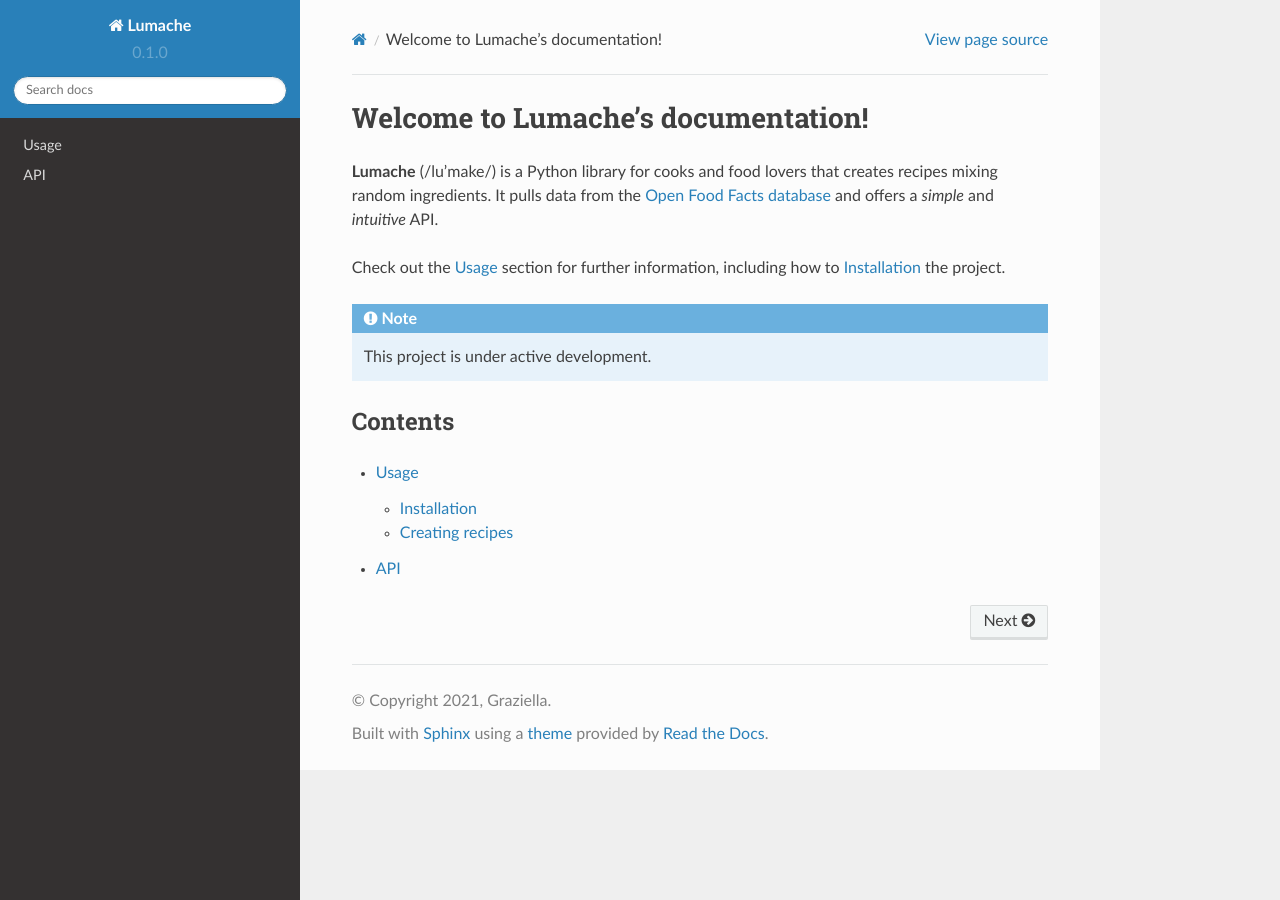
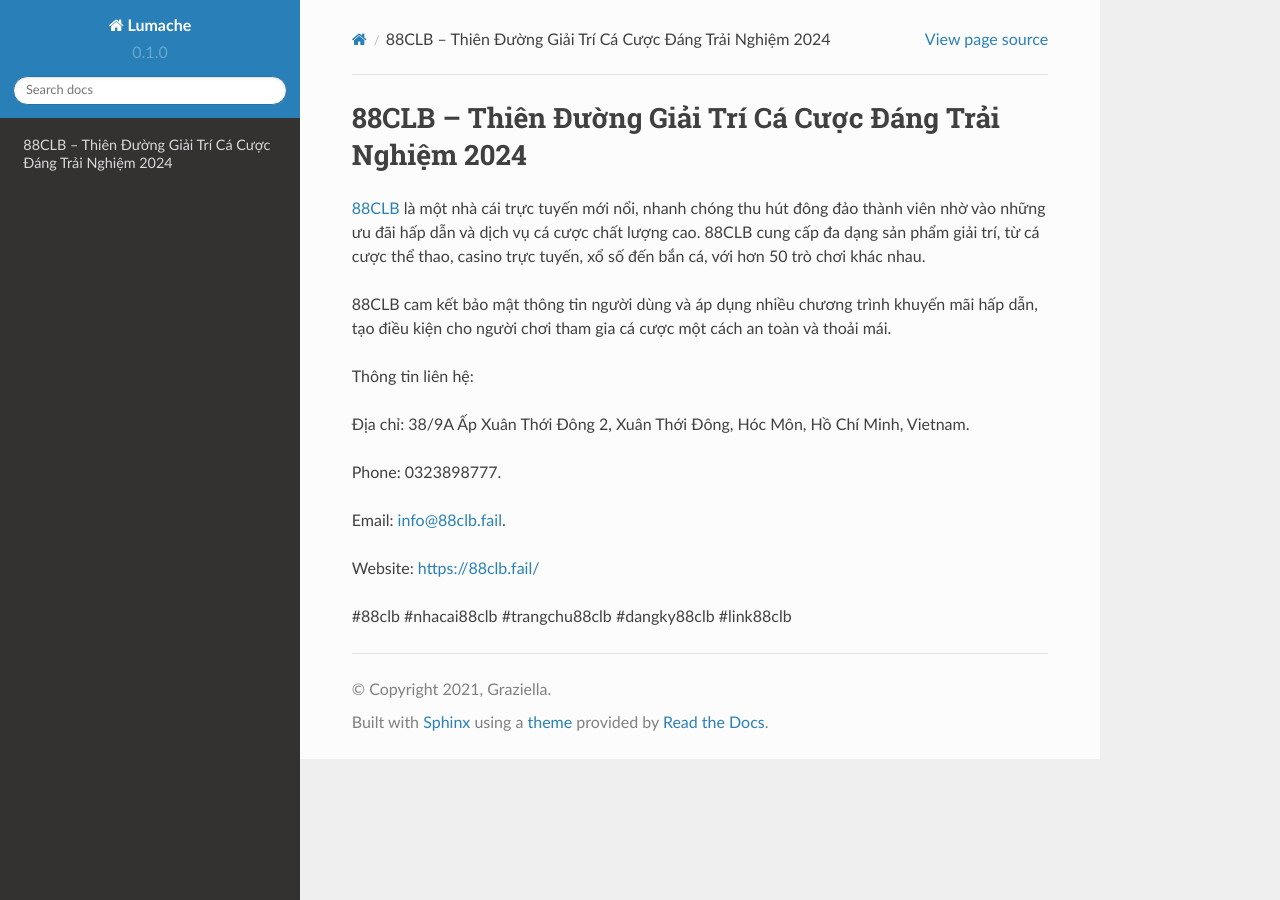
Before and after one commit to luongchanvien962/88clbfail, a Sphinx documentation site: the page built from docs/source/index.rst, in a window 1280 px wide. Built offline with Sphinx 7.4.7 and the Read the Docs theme 2.0.0, drawn with Linux system fonts in a browser that asks for light colours.

Commit message:
Update index.rst

```diff
--- a/docs/source/index.rst
+++ b/docs/source/index.rst
@@ -1,22 +1,18 @@
-Welcome to Lumache's documentation!
+88CLB – Thiên Đường Giải Trí Cá Cược Đáng Trải Nghiệm 2024
 ===================================
 
-**Lumache** (/lu'make/) is a Python library for cooks and food lovers
-that creates recipes mixing random ingredients.
-It pulls data from the `Open Food Facts database <https://world.openfoodfacts.org/>`_
-and offers a *simple* and *intuitive* API.
+`88CLB <https://88clb.fail/>`_ là một nhà cái trực tuyến mới nổi, nhanh chóng thu hút đông đảo thành viên nhờ vào những ưu đãi hấp dẫn và dịch vụ cá cược chất lượng cao. 88CLB cung cấp đa dạng sản phẩm giải trí, từ cá cược thể thao, casino trực tuyến, xổ số đến bắn cá, với hơn 50 trò chơi khác nhau.
 
-Check out the :doc:`usage` section for further information, including
-how to :ref:`installation` the project.
+88CLB cam kết bảo mật thông tin người dùng và áp dụng nhiều chương trình khuyến mãi hấp dẫn, tạo điều kiện cho người chơi tham gia cá cược một cách an toàn và thoải mái.
 
-.. note::
+Thông tin liên hệ:
 
-   This project is under active development.
+Địa chỉ: 38/9A Ấp Xuân Thới Đông 2, Xuân Thới Đông, Hóc Môn, Hồ Chí Minh, Vietnam.
 
-Contents
---------
+Phone: 0323898777.
 
-.. toctree::
+Email: info@88clb.fail.
 
-   usage
-   api
+Website: https://88clb.fail/
+
+#88clb #nhacai88clb #trangchu88clb #dangky88clb #link88clb
```
